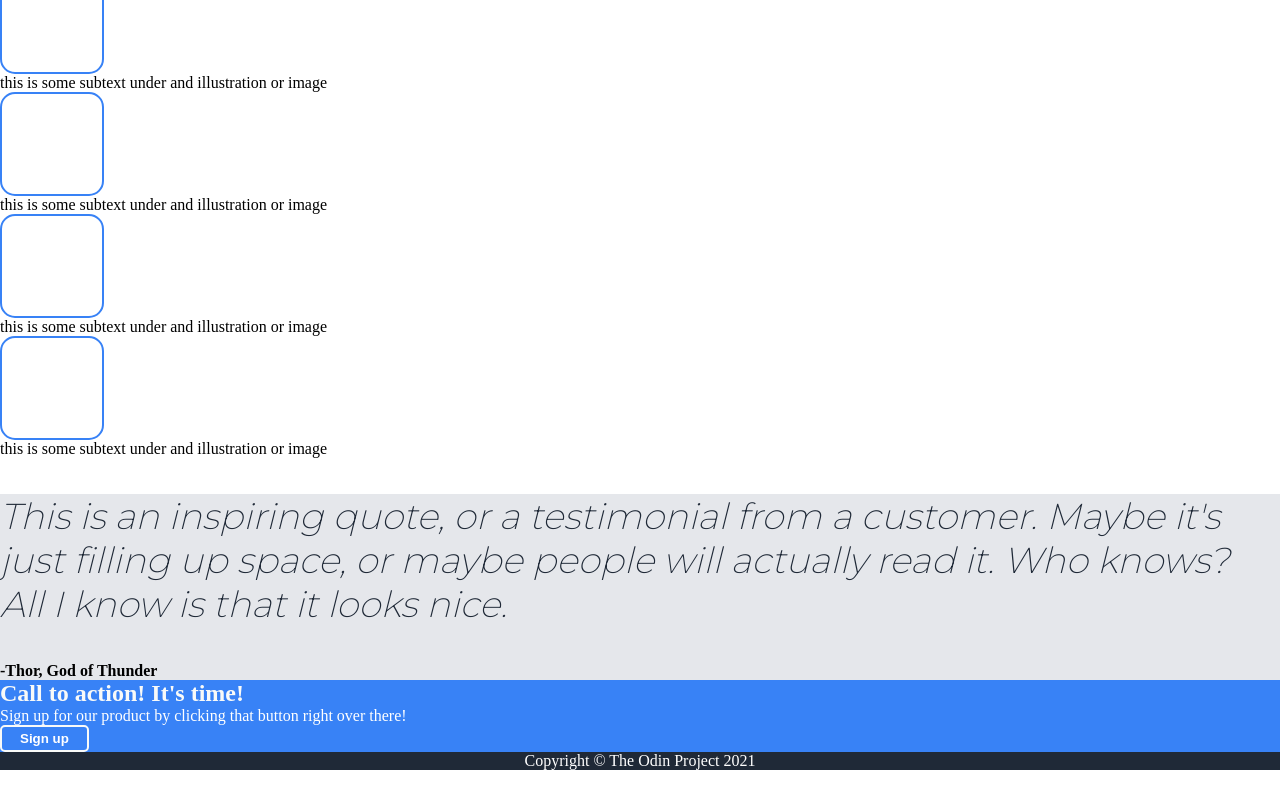
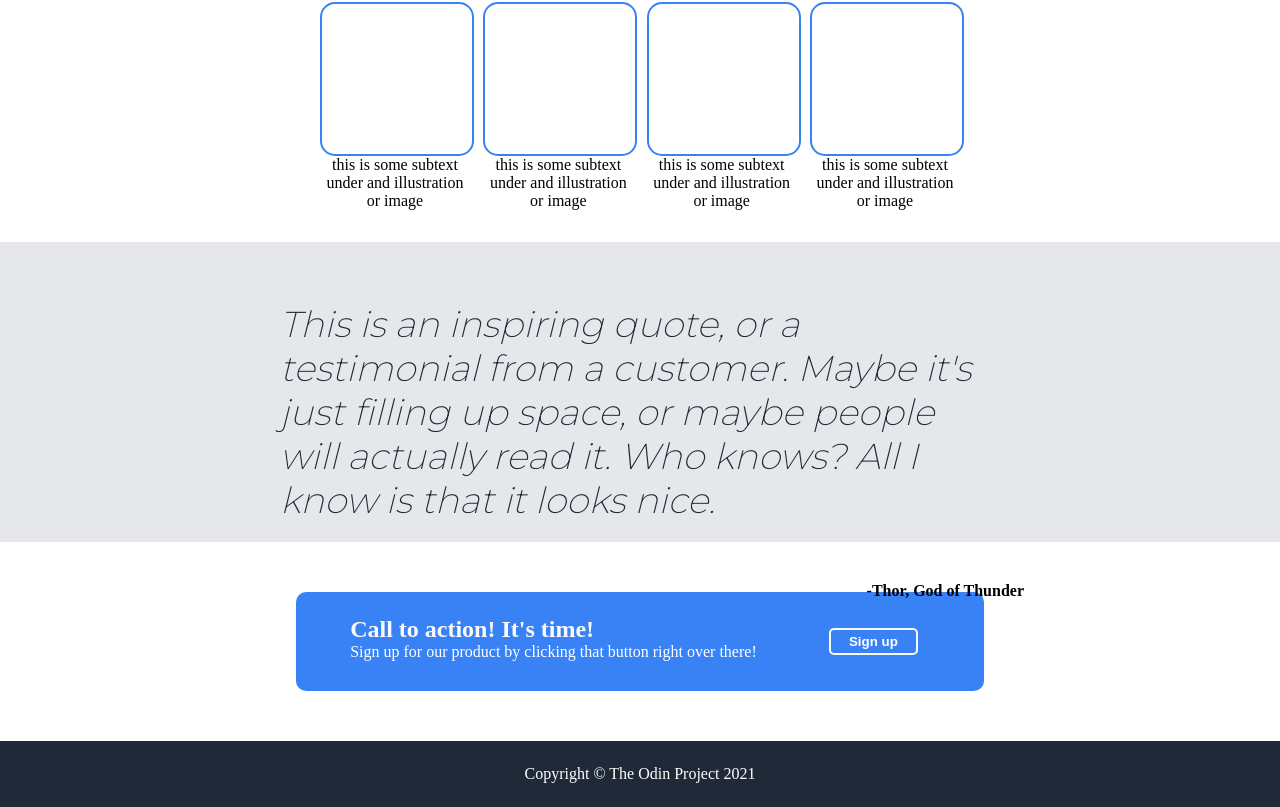
Before and after one commit to Adjaar/landing-page, a plain HTML site: page index.html in a window 1280 px wide. Shown: the part 525-1332 px from the top of the page. Before the commit the page ends 1295 px from the top, so only its background shows below. Drawn offline with Linux system fonts and the light colour scheme.

Commit message:
Add final formatting
Contains the formatting for the information, quote, call to action
and footer sections.

```diff
--- a/index.html
+++ b/index.html
@@ -30,31 +30,37 @@
   </div>
     <div class="information">
         <div class="title">Some random information.</div>
+        <div class="item-container">
             <div class="item">
                 <div class="blank-img"></div>
-            <div>this is some subtext under and illustration or image</div>
+                <div class="item-text">this is some subtext under and illustration or image</div>
             </div>
             <div class="item">
                 <div class="blank-img"></div>
-            <div>this is some subtext under and illustration or image</div>
+                <div class="item-text">this is some subtext under and illustration or image</div>
             </div>
             <div class="item">
                 <div class="blank-img"></div>
-            <div>this is some subtext under and illustration or image</div>
+                <div class="item-text">this is some subtext under and illustration or image</div>
             </div>
             <div class="item">
                 <div class="blank-img"></div>
-            <div>this is some subtext under and illustration or image</div>
+                <div class="item-text">this is some subtext under and illustration or image</div>
+            </div>
         </div>
     </div>
     <div class="quote-section">
+        <div class="quote-container">
             <p class="quote">This is an inspiring quote, or a testimonial from a customer. Maybe it's just filling up space,
                 or maybe people will actually read it. Who knows? All I know is that it looks nice.</p>
             <div class="author">-Thor, God of Thunder</div>
         </div>
+    </div>
     <div class="sign-up">
+        <div class="sign-up-text">
             <div class="logo">Call to action! It's time!</div>
             <div>Sign up for our product by clicking that button right over there!</div>
+        </div>
         <button id="bottom-button">Sign up</button>
     </div>
     <footer>Copyright © The Odin Project 2021</footer>
--- a/styles/styles.css
+++ b/styles/styles.css
@@ -10,8 +10,8 @@ img {
 }
 
 .blank-img {
-    width: 100px;
-    height: 100px;
+    width: 150px;
+    height: 150px;
     border-radius: 15px;
     border: solid 2px #3882F6;
 }
@@ -55,16 +55,27 @@ button {
 
 #bottom-button {
     border: 2px solid #F9FAF8;
+    margin: 12px;
 }
 
 .title {
     font-size: 36px;
     font-weight: 900;
     color: #1F2937;
+    text-align: center;
+    margin: 16px;
 }
 
 .quote-section {
     background-color: #E5E7EB;
+    height: 300px;
+    display: flex;
+    margin: 32px 0px;
+}
+
+.quote-container {
+    width: 60%;
+    margin: auto;
 }
 
 .quote {
@@ -73,15 +84,18 @@ button {
     font-weight: 400;
     font-style: italic;
     color: #1F2937;
+    padding: 24px;
 }
 
 .author {
     font-weight: bold;
+    text-align: right;
 }
 
 footer {
     color: #FFF;
     text-align: center;
+    padding: 24px;
 }
 
 header {
@@ -113,10 +127,30 @@ li {
     flex-direction: column;
     align-items: flex-start;
     height: 300px;
-    width: 300px;
+    width: 450px;
     margin: 0px 80px;
 }
 
-.text {
-    width: 400px;
+.item-container {
+    display: flex;
+    justify-content: space-between;
+    width: 50%;
+    margin: auto;
 }
+
+.item {
+    width: 150px;
+}
+
+.item-text {
+    text-align: center;
+}
+
+.sign-up {
+    width: 50%;
+    margin: 50px auto;
+    border-radius: 10px;
+    padding: 24px;
+    display: flex;
+    justify-content: space-around;
+}
```
Lines whose indentation alone changed are shown as unchanged.
